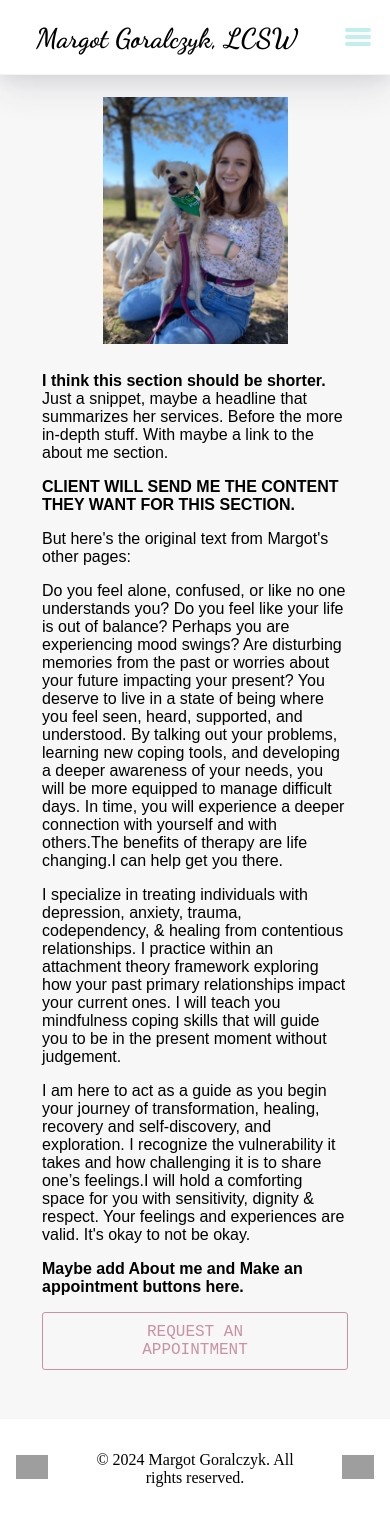
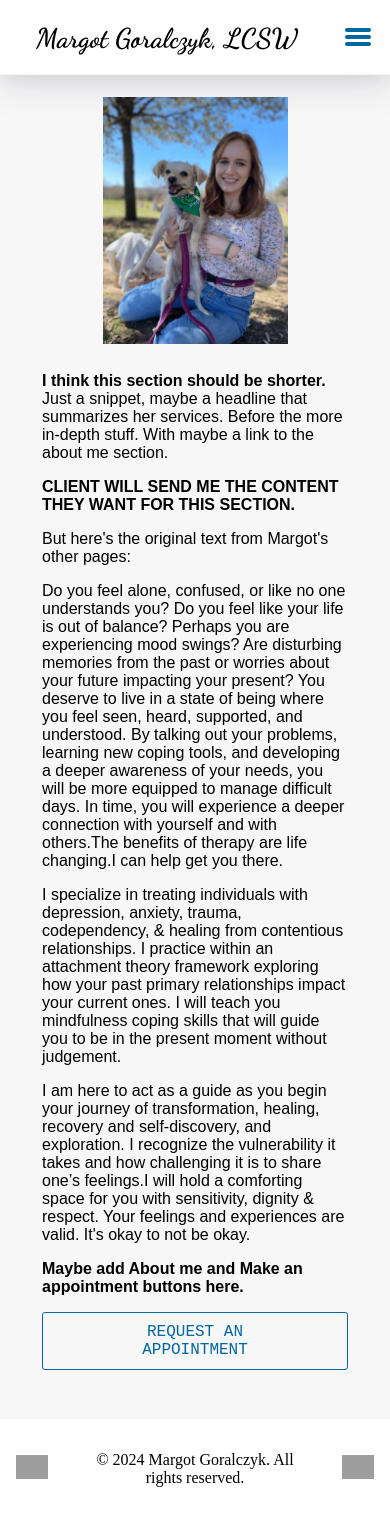
Before and after one commit to pamunev/margot-therapist-website, a React (Create React App) app: page / in a window 390 px wide. Built offline with nearby package versions, Linux system fonts and the light colour scheme; grey boxes are pictures that could not be loaded.

Commit message:
Changed accent-2 color to blue, and button color as well. Changed mobile menu button to accent-2.

```diff
--- a/src/index.css
+++ b/src/index.css
@@ -3,8 +3,10 @@
   --form-font-color: #555;
   --form-font-hover-color: green;
   --accent: #c2efeb;
-  --accent-2: #a3b899;
-  --button: #c892a4;
+  /*--accent-2: #a3b899;*/
+  --accent-2: #0067a3;
+  /*--button: #c892a4;*/
+  --button: #0067a3;
   --dark: #050264;
   --dark-2: #0067a3;
   --body-background: #f7f7f7;
@@ -420,7 +422,7 @@ textarea {
   }
 
   .btn--menu {
-    color: var(--accent);
+    color: var(--accent-2);
     background-color: transparent;
     border: none;
     display: grid;
```
